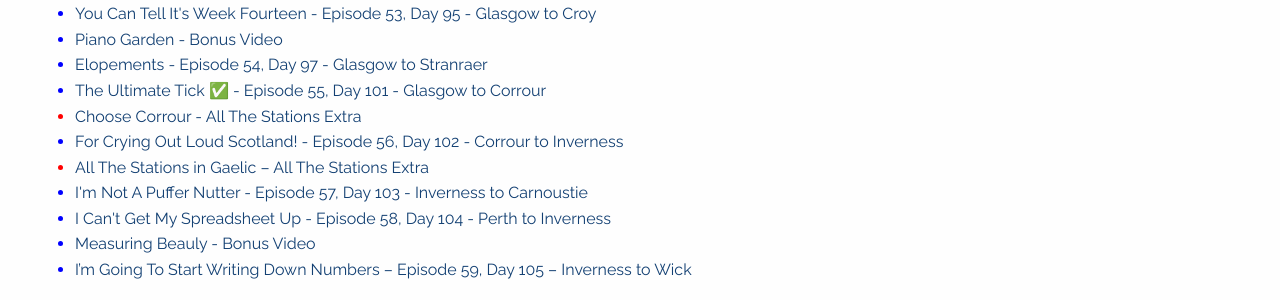
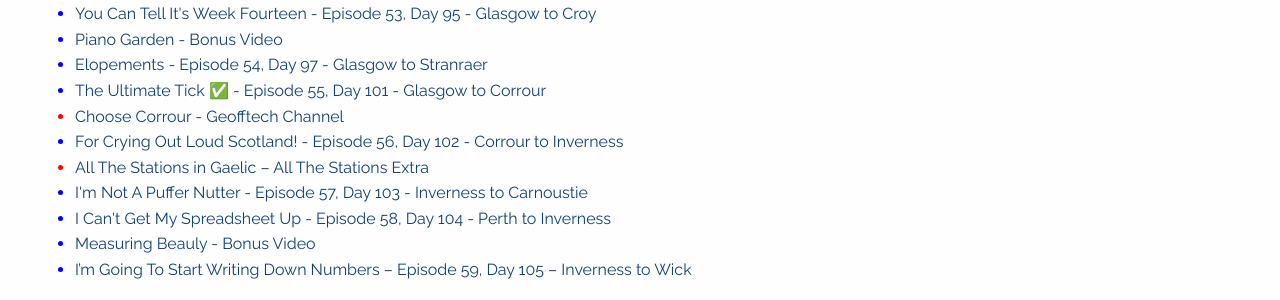
Before and after one commit to khawkins98/all-the-stations, a Jekyll site: the page built from videos.md, in a window 1280 px wide and 900 px high, scrolled down 3034 px. Shown: the part 286-586 px from the top of the window. Built offline with Jekyll 4.4.1, drawn with Linux system fonts in a browser that asks for light colours; nearby versions of some CDN libraries; comment, search, counter and statistics services are not loaded.

Commit message:
Update videos.md

```diff
--- a/videos.md
+++ b/videos.md
@@ -144,7 +144,7 @@ For those of you who want to enjoy the journey from beginning to end here's the
 <span class="li bl">{% include partial_youtube.html id="xyAekz2f7Pw" title="Piano Garden - Bonus Video" %}</span>
 <span class="li bl">{% include partial_youtube.html id="xcSkwG8Gy1w" title="Elopements - Episode 54, Day 97 - Glasgow to Stranraer" %}</span>
 <span class="li bl">{% include partial_youtube.html id="0sjQusDdevM" title="The Ultimate Tick ✅  - Episode 55, Day 101 - Glasgow to Corrour" %}</span>
-<span class="li rd">{% include partial_youtube.html id="ALd-ApLeIxQ" title="Choose Corrour - All The Stations Extra" %}</span>
+<span class="li rd">{% include partial_youtube.html id="ALd-ApLeIxQ" title="Choose Corrour - Geofftech Channel" %}</span>
 <span class="li bl">{% include partial_youtube.html id="zVgT2oFqj5k" title="For Crying Out Loud Scotland! - Episode 56, Day 102 - Corrour to Inverness" %}</span>
 <span class="li rd">{% include partial_youtube.html id="BQJebyu9oo4" title="All The Stations in Gaelic – All The Stations Extra" %}</span>
 <span class="li bl">{% include partial_youtube.html id="sJmMa3UovW0" title="I'm Not A Puffer Nutter - Episode 57, Day 103 - Inverness to Carnoustie" %}</span>
```
